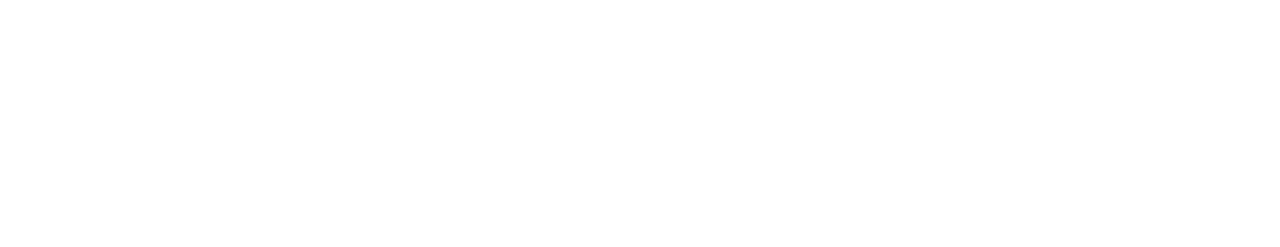
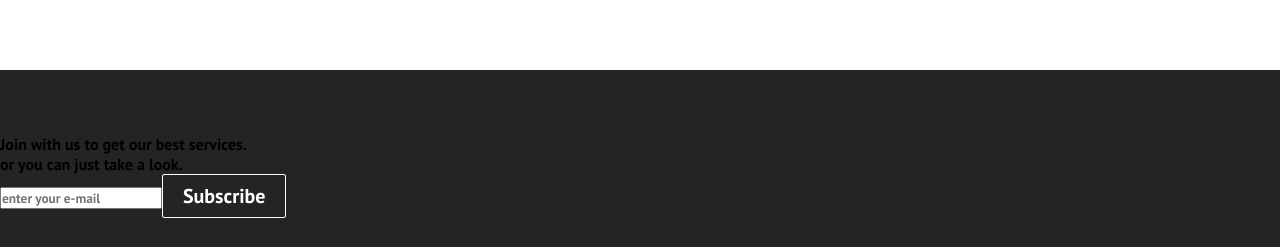
Before and after one commit to Rashika1998/web-react-ui-for-com-v1, a React (Create React App) app: page / in a window 1280 px wide. Shown: the part 1790-2037 px from the top of the page. Before the commit the page ends 1860 px from the top, so only its background shows below. Built offline with nearby package versions, Linux system fonts and the light colour scheme.

Commit message:
Started implementing footer.

```diff
--- /dev/null
+++ b/src/components/Footer.css
@@ -0,0 +1,8 @@
+.footer-container {
+    background-color: #242424;
+    padding: 4rem 0 2rem 0;
+    display: flex;
+    flex-direction: column;
+    justify-content: center;
+    align-self: center;
+}
--- /dev/null
+++ b/src/components/Footer.js
@@ -0,0 +1,26 @@
+import React from 'react'
+import {Button} from './Button';
+import './Footer.css';
+
+function Footer() {
+    return (
+        <div className='footer-container'>
+            <section className="footer-subscription">
+                <p className="footer-subscription-heading">
+                    Join with us to get our best services.
+                </p>
+                <p className="footer-subscription-text">
+                    or you can just take a look.
+                </p>
+                <div className="input-areas">
+                    <form action="">
+                        <input type="email" name="email" placeholder="enter your e-mail" className="footer-input" />
+                        <Button buttonStyle='btn--outline'>Subscribe</Button>
+                    </form>
+                </div>
+            </section>
+        </div>
+    )
+}
+
+export default Footer
--- a/src/components/pages/Home.js
+++ b/src/components/pages/Home.js
@@ -1,6 +1,7 @@
 import React from 'react';
 import '../../App.css';
 import Cards from '../Cards';
+import Footer from '../Footer';
 import HeroSection from '../HeroSection';
 
 
@@ -9,6 +10,7 @@
         <>
             <HeroSection/>
             <Cards/>
+            <Footer/>
         </>
     )
 }
```
